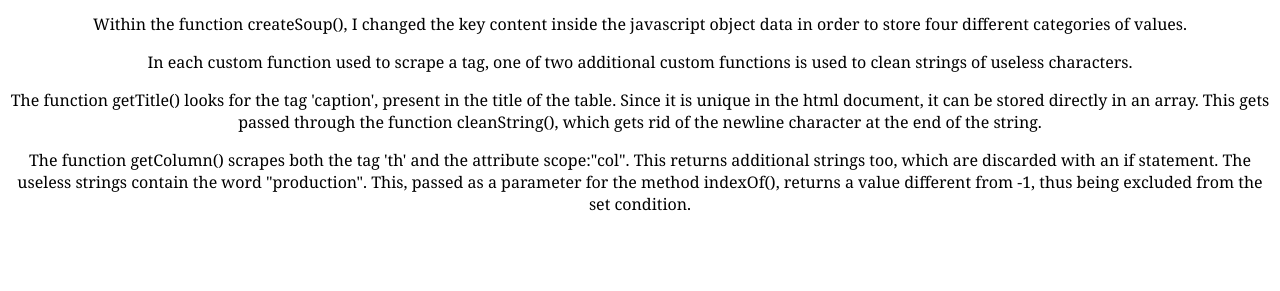
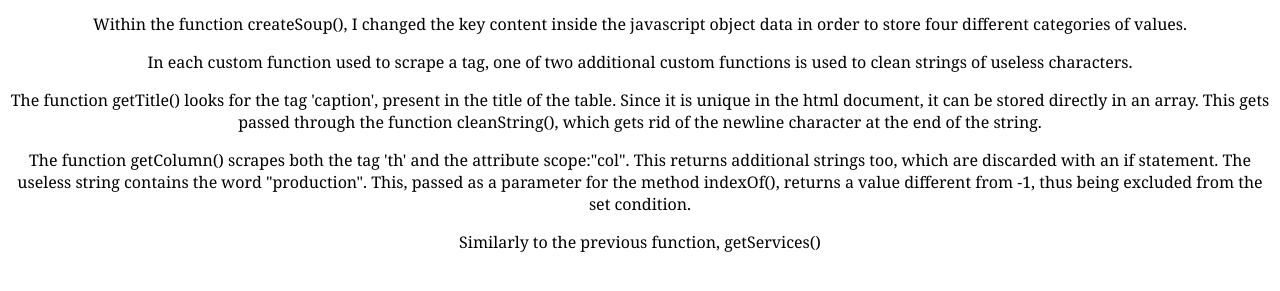
Before and after one commit to fra-fran-fra/WCC2_WikiScrape, a website: page index.html in a window 1280 px wide. Shown: the part 111-402 px from the top of the page. Drawn offline with Linux system fonts and the light colour scheme.

Commit message:
Update index.html

```diff
--- a/index.html
+++ b/index.html
@@ -26,7 +26,10 @@
         The function getTitle() looks for the tag 'caption', present in the title of the table. Since it is unique in the html document, it can be stored directly in an array. This gets passed through the function cleanString(), which gets rid of the newline character at the end of the string.
     </p>
     <p>
-        The function getColumn() scrapes both the tag 'th' and the attribute scope:"col". This returns additional strings too, which are discarded with an if statement. The useless strings contain the word "production". This, passed as a parameter for the method indexOf(), returns a value different from -1, thus being excluded from the set condition.
+        The function getColumn() scrapes both the tag 'th' and the attribute scope:"col". This returns additional strings too, which are discarded with an if statement. The useless string contains the word "production". This, passed as a parameter for the method indexOf(), returns a value different from -1, thus being excluded from the set condition.
+    </p>
+    <p>
+        Similarly to the previous function, getServices()
     </p>
 </body>
 
```
